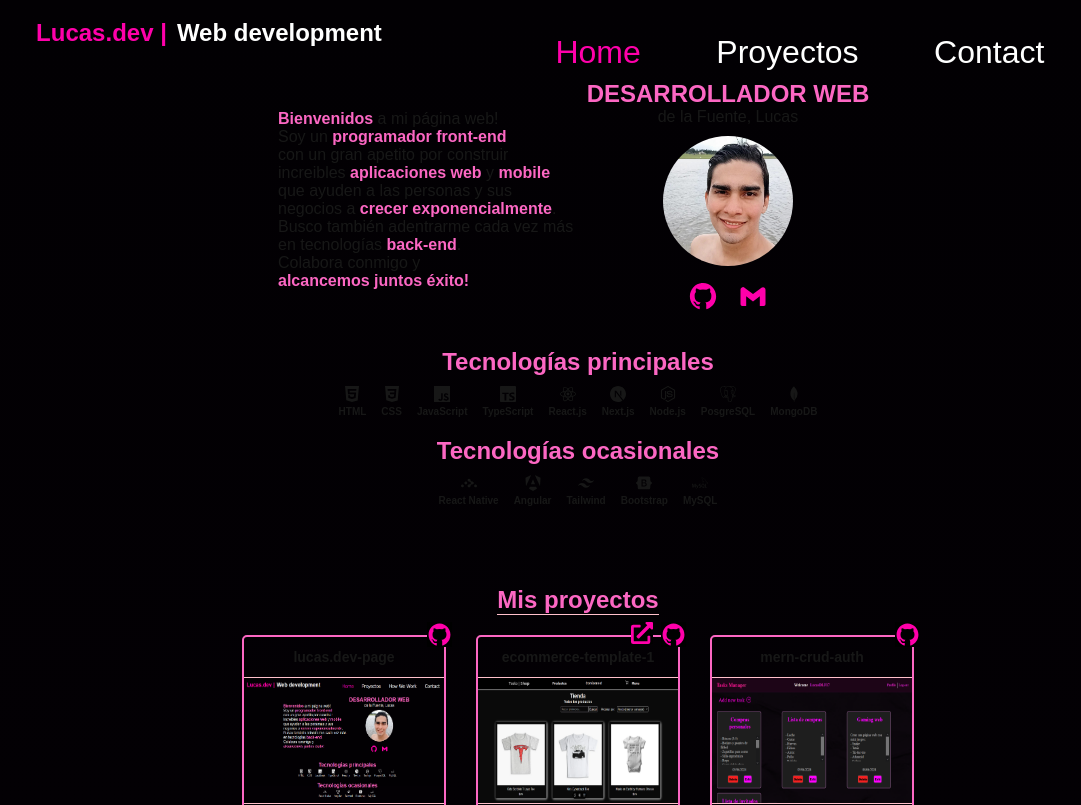
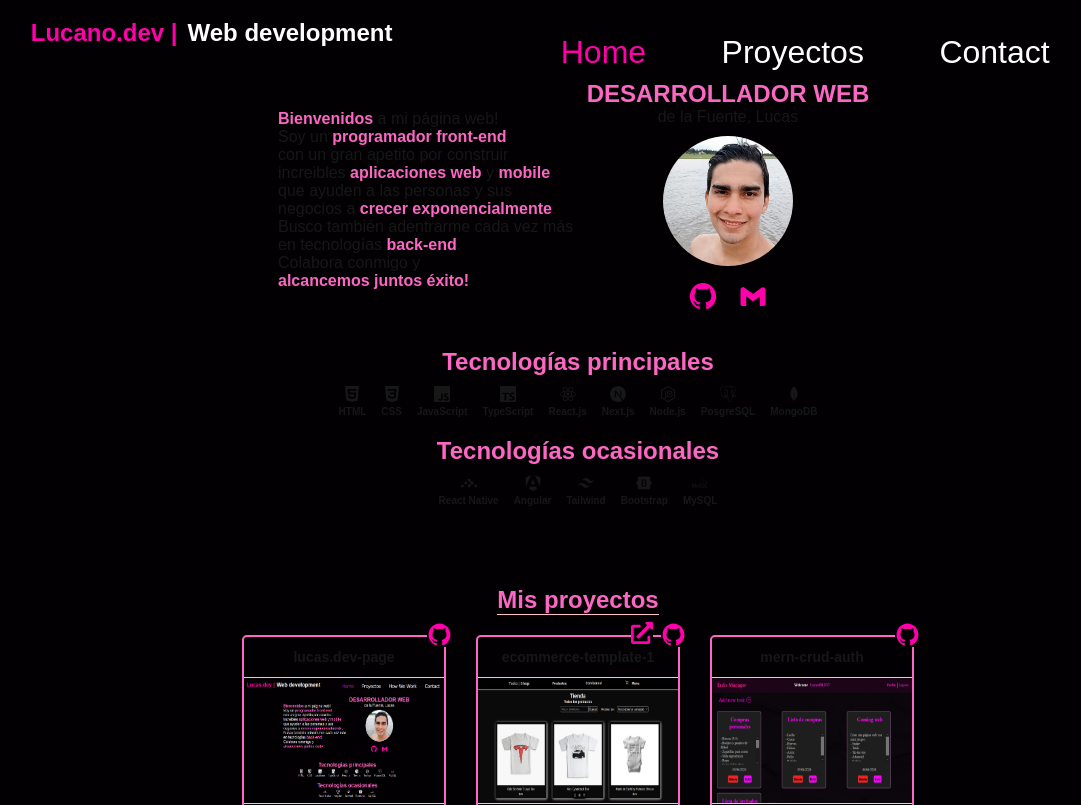
Before and after one commit to Lucano17/lucas.dev-page, a Next.js app: page / in a window 1280 px wide. Shown: the top 805 px of the page, without its empty margins (62-1143 px from the left). Built offline with nearby package versions, Linux system fonts and the light colour scheme.

Commit message:
NavBar title changed

```diff
--- a/src/components/ui/navbar/NavBar.tsx
+++ b/src/components/ui/navbar/NavBar.tsx
@@ -77,7 +77,7 @@ export const NavBar = () => {
       >
         {!navBarOpen && (
           <p className={styles.logo}>
-            <span>Lucas.dev | </span>
+            <span>Lucano.dev | </span>
             Web development
           </p>
         )}
```
